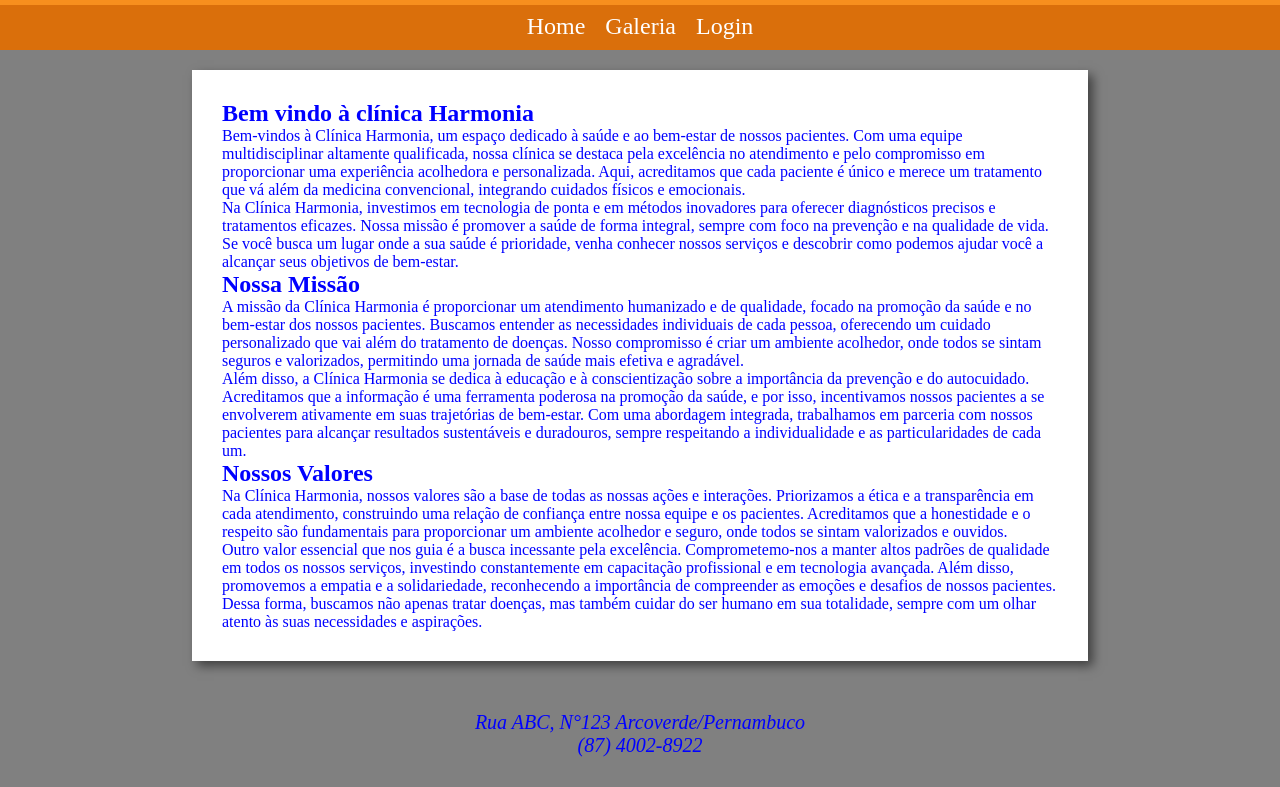
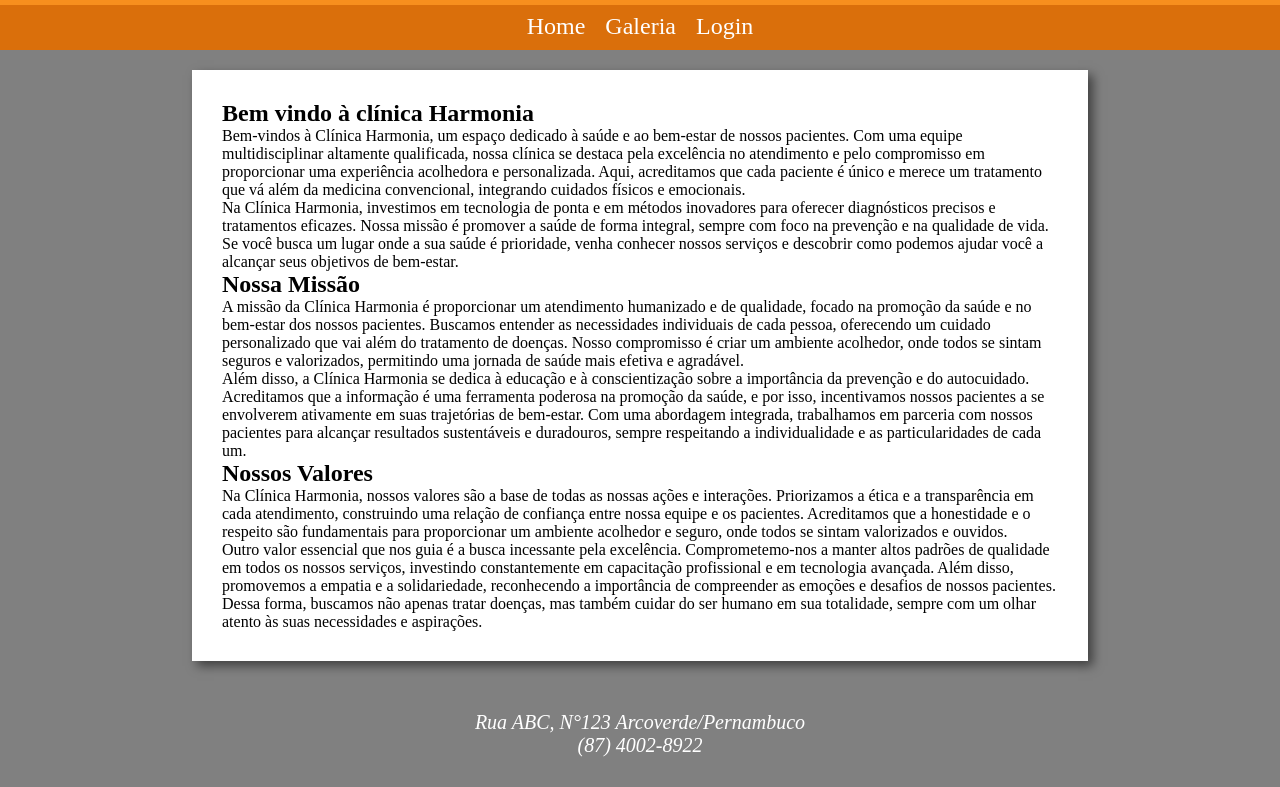
Before and after one commit to SamLima95/trabalho4, a plain HTML site: page index.html in a window 1280 px wide. Shown: the part 72-859 px from the top of the page. Drawn offline with Linux system fonts and the light colour scheme.

Commit message:
Update styles.css

```diff
--- a/styles.css
+++ b/styles.css
@@ -2,7 +2,7 @@
     margin: 0;
     padding: 0;
     box-sizing: border-box;
-    color:blue
+
 }
 
 body {
```
